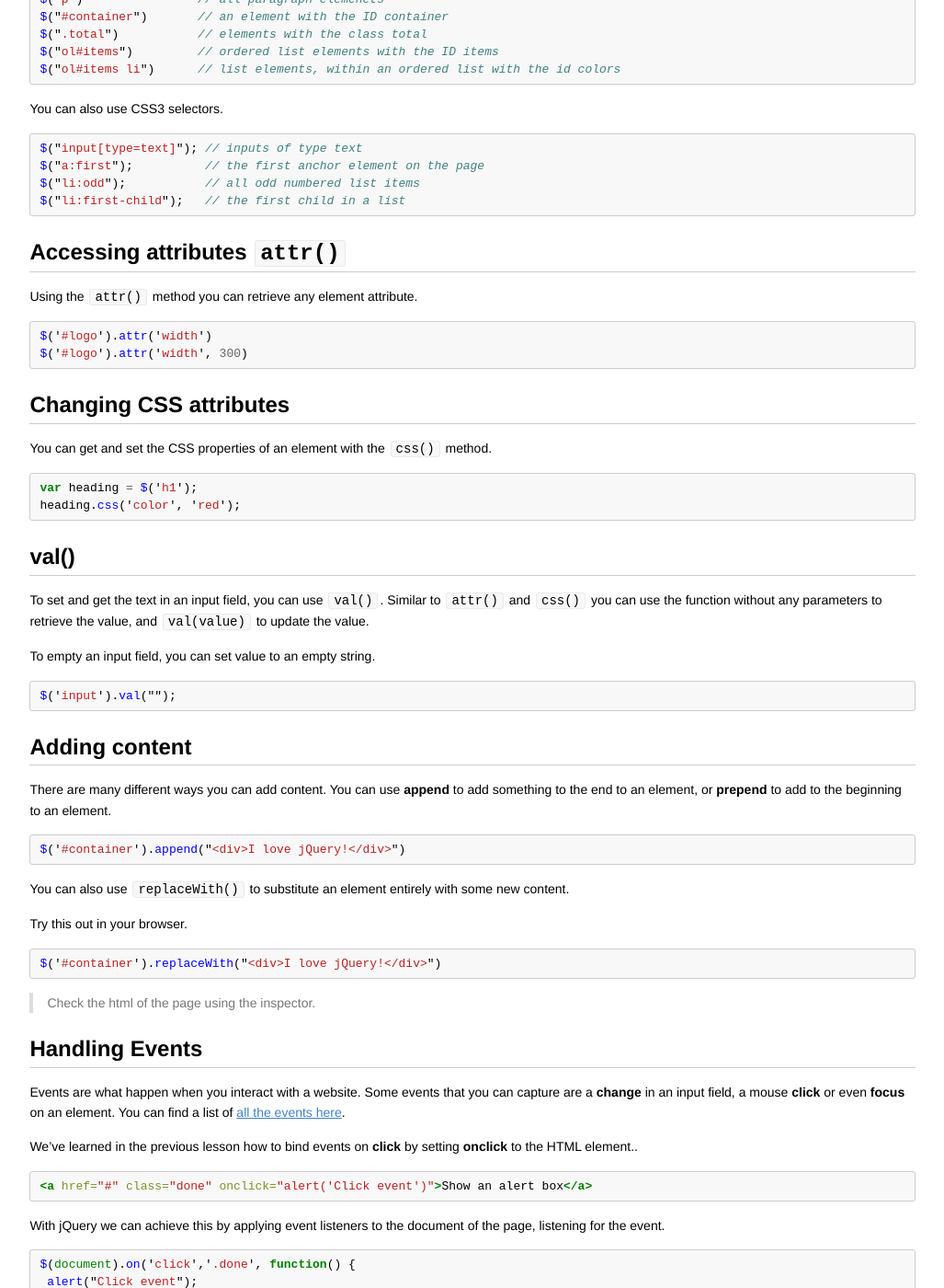
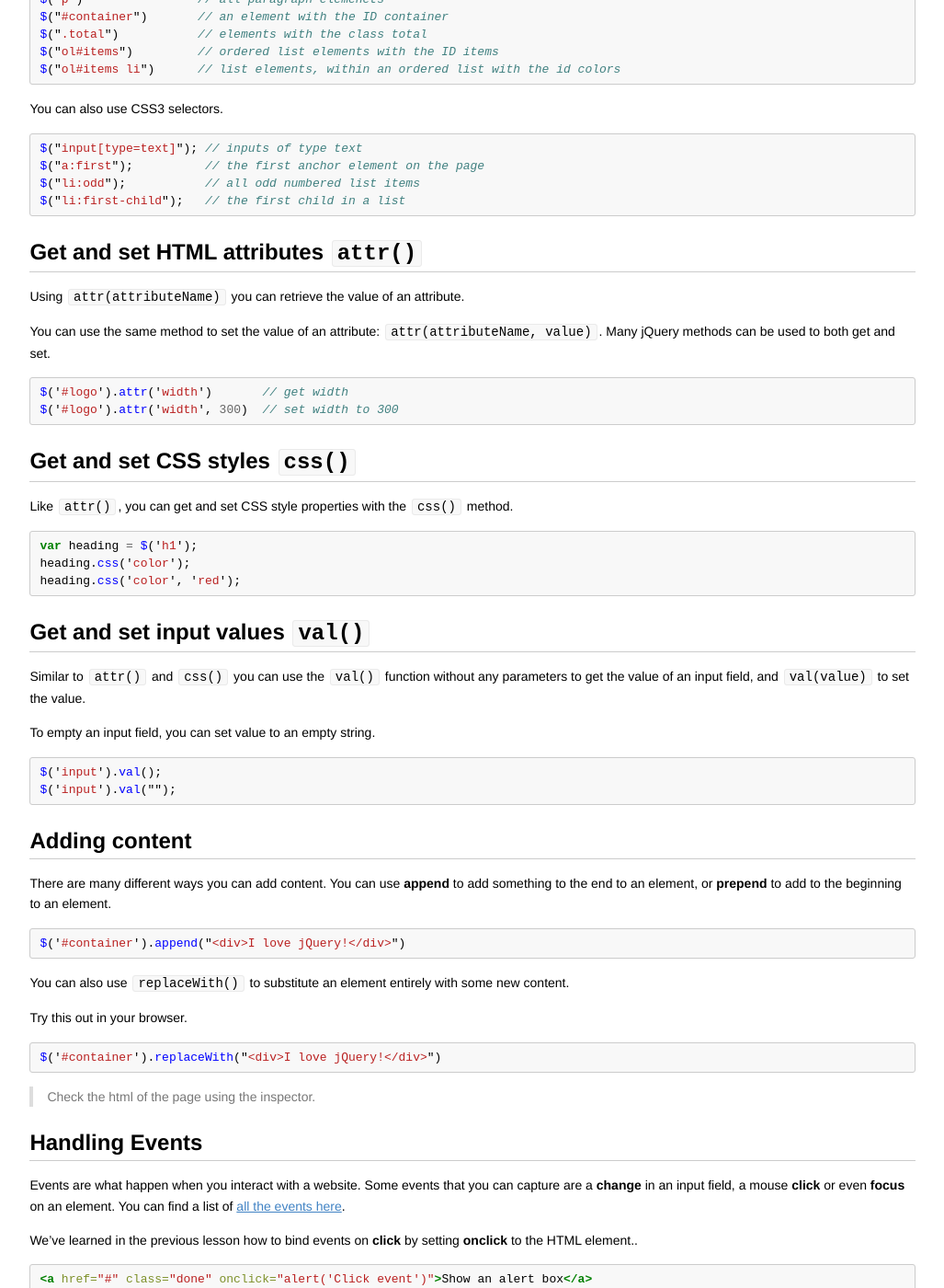
Before and after one commit to codebar/tutorials, a Jekyll site: the page built from js/lesson3/tutorial.md, in a window 1280 px wide and 1400 px high, scrolled down 710 px. Shown: the whole window at 92% size, without its empty margins (126-1153 px from the left). Built offline with Jekyll 4.4.1, drawn with Linux system fonts in a browser that asks for light colours; Markdown is read by kramdown in place of the engine named in the settings.

Commit message:
Flesh out getting and setting with the same method

````diff
--- a/js/lesson3/tutorial.md
+++ b/js/lesson3/tutorial.md
@@ -43,31 +43,40 @@ $("li:odd");           // all odd numbered list items
 $("li:first-child");   // the first child in a list
 ```
 
-##Accessing attributes `attr()`
+##Get and set HTML attributes `attr()`
 
-Using the `attr()` method you can retrieve any element attribute.
+Using `attr(attributeName)` you can retrieve the value of an attribute.
+
+You can use the same method to set the value of an attribute:
+`attr(attributeName, value)`. Many jQuery methods can be used to both get and
+set.
 
 ```js
-$('#logo').attr('width')
-$('#logo').attr('width', 300)
+$('#logo').attr('width')       // get width
+$('#logo').attr('width', 300)  // set width to 300
 ```
 
-##Changing CSS attributes
+##Get and set CSS styles `css()`
 
-You can get and set the CSS properties of an element with the `css()` method.
+Like `attr()`, you can get and set CSS style properties with the `css()`
+method.
 
 ```js
 var heading = $('h1');
+heading.css('color');
 heading.css('color', 'red');
 ```
 
-##val()
+##Get and set input values `val()`
 
-To set and get the text in an input field, you can use `val()`. Similar to `attr()` and `css()` you can use the function without any parameters to retrieve the value, and `val(value)` to update the value.
+Similar to `attr()` and `css()` you can use the `val()` function without any
+parameters to get the value of an input field, and `val(value)` to set the
+value.
 
 To empty an input field, you can set value to an empty string.
 
 ```javascript
+$('input').val();
 $('input').val("");
 ```
 
````
